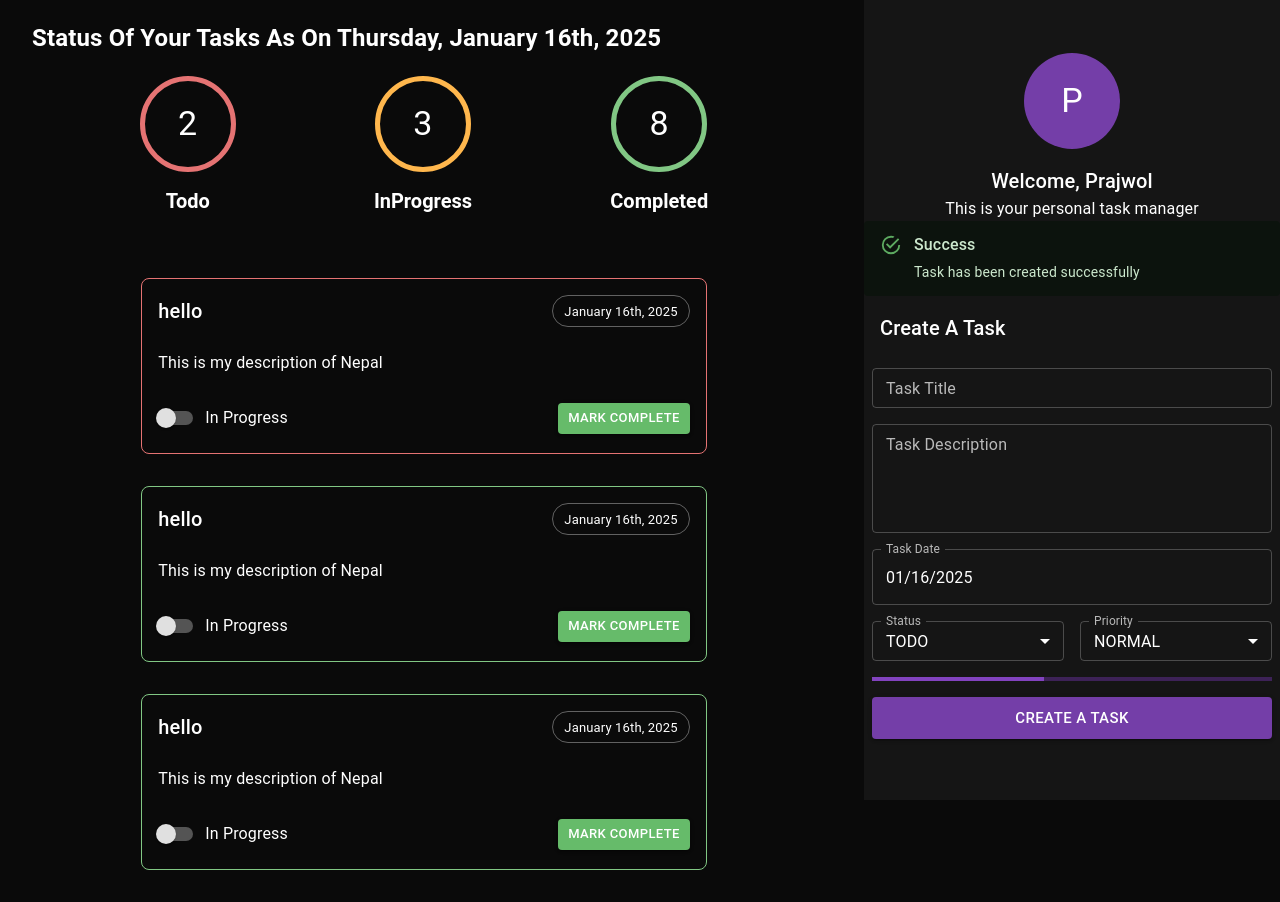
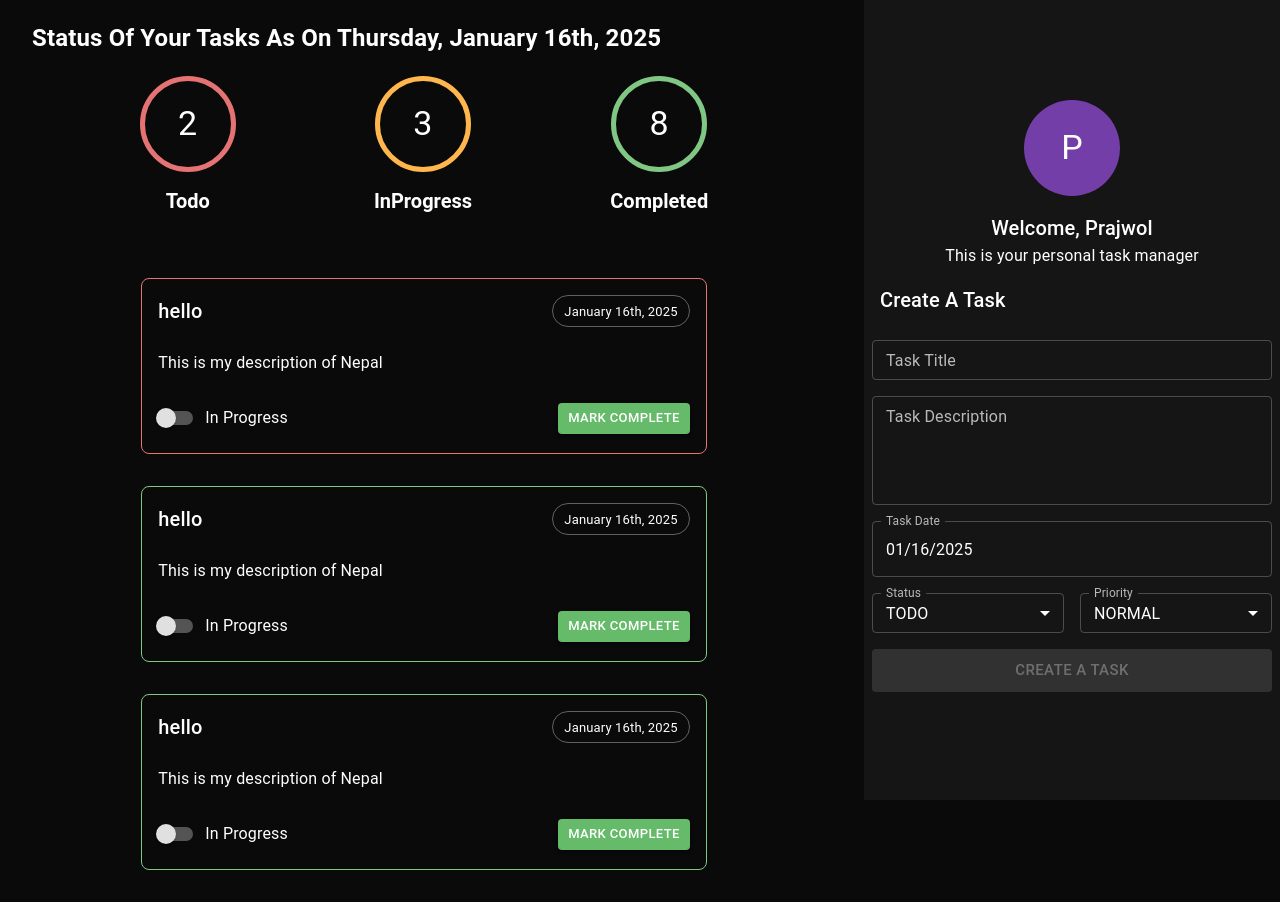
Before and after one commit to Codewithprajwol/Personal-Task-Management-Application, a React (Vite) app in the folder Frontend/: page / in a window 1280 px wide. Built offline with nearby package versions, Linux system fonts and the light colour scheme.

Commit message:
wip: successfulsfully save the task data from frontend to database

```diff
--- a/Frontend/src/components/createTaskForm/CreateTaskForm.tsx
+++ b/Frontend/src/components/createTaskForm/CreateTaskForm.tsx
@@ -1,5 +1,5 @@
 import { Alert, AlertTitle, Box, Button, LinearProgress, Stack, Typography } from "@mui/material";
-import { FC, ReactElement, useState } from "react";
+import { FC, ReactElement, useEffect, useState } from "react";
 import TaskTitleField from "./_taskTitleField";
 import TaskDescriptionField from "./_taskDescriptionField";
 import DateField from "./_taskDateField";
@@ -16,6 +16,7 @@ const CreateTaskForm: FC = (): ReactElement => {
   const [date,setDate]=useState<Date|null>(new Date())
   const [priority,setPriority]=useState<string>(Priority.normal);
   const [status,setStatus]=useState<string>(Status.todo)
+  const [showAlert,setShowAlert]=useState<boolean>(false)
 
   const createTaskMutation=useMutation({mutationFn:(data:ICreateTask)=>{return sendApiRequest('http://localhost:3000/tasks','POST',data)}})
   function createTaskhandler(){
@@ -24,27 +25,38 @@ const CreateTaskForm: FC = (): ReactElement => {
     }
     const newTask:ICreateTask={title,description,date:date.toString(),priority,status}
     createTaskMutation.mutate(newTask)
+    // setTitle('')
+    // setDescription('')
+  }
+  useEffect(()=>{
+    if(createTaskMutation.isSuccess){
+      setShowAlert(true)
+    }
+    const clearAlert=setTimeout(()=>{setShowAlert(false)},5000)
 
-  }
+    return ()=>{clearTimeout(clearAlert)}
+  },[createTaskMutation.isSuccess])
   return (
     <Box>
-      <Alert severity="success">
+      {showAlert &&  <Alert severity="success">
         <AlertTitle>Success</AlertTitle>
         Task has been created successfully
-      </Alert>
+      </Alert>}
+
       <Typography mb={2} mt={2} px={2} component="h2" variant="h6">
         Create A Task
       </Typography>
       <Stack spacing={2} p={1}>
-        <TaskTitleField onChange={(e)=>setTitle(e.target.value)} />
-        <TaskDescriptionField onChange={(e)=>setDescription(e.target.value)} />
-        <DateField value={date} onChange={(date)=>setDate(date)} />
+        <TaskTitleField onChange={(e)=>setTitle(e.target.value)} disabled={createTaskMutation.isPending} />
+        <TaskDescriptionField onChange={(e)=>setDescription(e.target.value)} disabled={createTaskMutation.isPending} />
+        <DateField value={date} onChange={(date)=>setDate(date)} disabled={createTaskMutation.isPending} />
         <Stack direction="row" spacing={2}>
           <SelectField
             name="Status"
             label="Status"
             value={status}
             onChange={(e)=>setStatus(e.target.value)}
+            disabled={createTaskMutation.isPending}
             items={[
               { value: Status.todo, label: Status.todo.toUpperCase() },
               {
@@ -56,6 +68,7 @@ const CreateTaskForm: FC = (): ReactElement => {
           <SelectField name="Priority" label="Priority"
           value={priority}
           onChange={(e)=>setPriority(e.target.value)}
+          disabled={createTaskMutation.isPending}
             items={[
               { value: Priority.high, label: Priority.high.toUpperCase() },
               { value: Priority.normal, label: Priority.normal.toUpperCase() },
@@ -63,8 +76,10 @@ const CreateTaskForm: FC = (): ReactElement => {
             ]}
           />
         </Stack>
-        <LinearProgress/>
-        <Button onClick={createTaskhandler} variant="contained" size="large" fullWidth>Create A Task</Button>
+        {
+          createTaskMutation.isPending && <LinearProgress/>
+        }
+        <Button disabled={!title || !description || !date || !status || !priority} onClick={createTaskhandler} variant="contained" size="large" fullWidth>Create A Task</Button>
       </Stack>
     </Box>
   );
```
